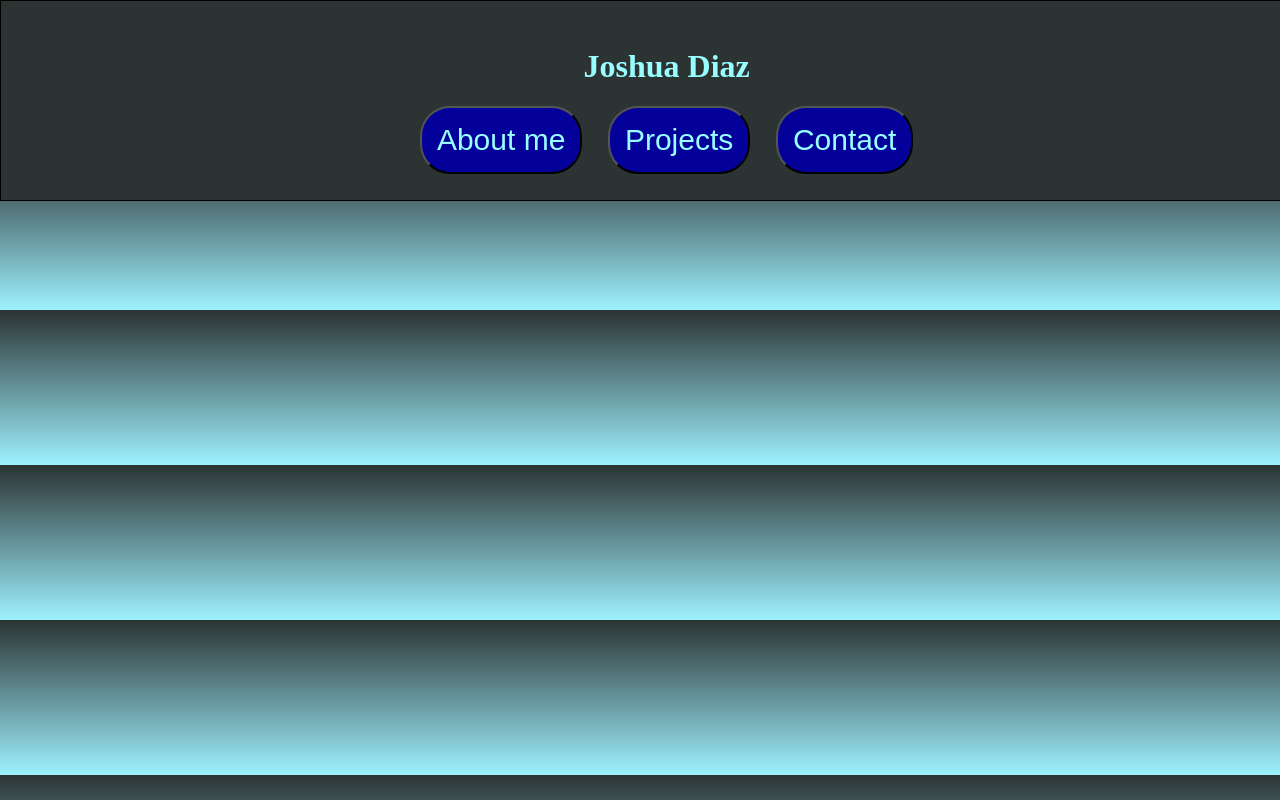
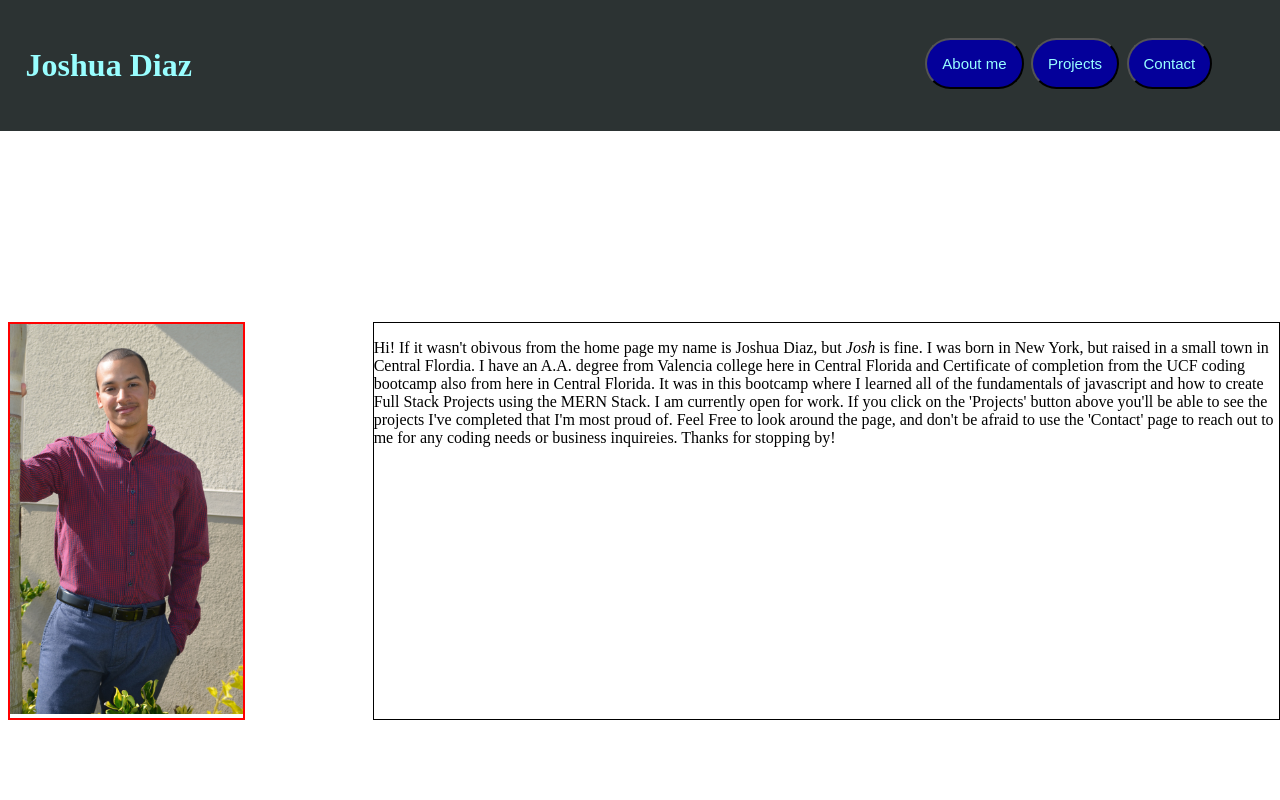
Before and after one commit to Jdiaz240/portfolio, a React (Create React App) app: page /about in a window 1280 px wide. Built offline with nearby package versions, Linux system fonts and the light colour scheme.

Commit message:
css changes and additions.

```diff
--- a/src/App.css
+++ b/src/App.css
@@ -1,5 +1,7 @@
+/* Header Css */
 #header {
-  border: 1px solid black;
+  display: flex;
+  flex-direction: row;
   background-color: #2C3333;
   color: #99FEFF;
   padding: 2%;
@@ -8,12 +10,16 @@
   margin: 0;
   top: 0;
   left: 0;
-  display: inline;
 }
 
-#title {
-  width: fit-content;
-  margin: 0;
+#plate {
+  width: 50%;
+}
+
+nav {
+  margin-left: 40%;
+  width: 50%;
+  padding: 1%;
 }
 
 .navButton {
@@ -21,9 +27,33 @@
   background: #04009A;
   color: #99FEFF;
   margin: 0 1%;
-  font-size: 30px;
+  font-size: 15px;
   padding: 15px;
-  transition: 1s ease-in-out;
+}
+/* End of header Css */
+
+/* css for container of about me bio, and img */
+.container {
+  display: flex;
+  flex-direction: row;
+  position: fixed;
+  bottom: 10%;
+}
+
+#bio {
+  border: 1px solid black;
+  margin: 0 0 0 10%;
+}
+
+#profilePic {
+  border: 2px solid red;
+  height: 100%;
+  width: 100%;
+}
+
+img {
+  max-width: 100%;
+  max-height: 100%;
 }
 
 #footer {
--- a/src/App.js
+++ b/src/App.js
@@ -1,4 +1,3 @@
-import './App.css';
 // import Header from './components/Header'
 // import Footer from './components/Footer'
 import AboutMe from './pages/AboutMe/AboutMe.js'
--- a/src/components/Header.js
+++ b/src/components/Header.js
@@ -3,13 +3,14 @@
 export default function Header() {
     return (
         <header id='header'>
-
-            <h1>Joshua Diaz</h1>
-
-                <button className='navButton' href='/about'>About me</button>
-                <button className='navButton' href='/projets'>Projects</button>
-                <button className='navButton' href='/contact'>Contact</button>
-
+            <div id='plate'>
+                <h1>Joshua Diaz</h1>
+            </div>
+            <nav>
+                <a href='/about'><button className='navButton'>About me</button></a>
+                <a href='/projects'><button className='navButton'>Projects</button></a>
+                <a href='/contact'><button className='navButton'>Contact</button></a>
+            </nav>
         </header>
     )
 }
--- a/src/pages/AboutMe/AboutMe.js
+++ b/src/pages/AboutMe/AboutMe.js
@@ -1,16 +1,18 @@
-import React from 'react'
 import Header from '../../components/Header'
-
+import '../../App.css'
+import Profile from '../../assets/profile.jpg'
 
 export default function AboutMe() {
   return (
     <>
       <Header />
-      <aside>
-        {/* <img src=''></img> */}
+      <h1>About Me</h1>
+      <div className='container'>
+        <aside id='profilePic'>
+          <img src={Profile}></img>
         </aside>
-      <section>
-        <h1>About Me</h1>
+        <section id='bio'>
+
           <p>Hi! If it wasn't obivous from the home page my name is Joshua Diaz, but <em>Josh</em> is fine.
             I was born in New York, but raised in a small town in Central Flordia. I have an A.A. degree from Valencia college
             here in Central Florida and Certificate of completion from the UCF coding bootcamp also from here in Central Florida.
@@ -19,6 +21,7 @@ export default function AboutMe() {
             I'm most proud of. Feel Free to look around the page, and don't be afraid to use the 'Contact' page to reach out to me for any coding needs
             or business inquireies. Thanks for stopping by!</p>
         </section>
+      </div>
     </>
   )
 }
--- a/src/pages/Contact/Contact.js
+++ b/src/pages/Contact/Contact.js
@@ -1,9 +1,12 @@
 import React from 'react'
+import '../../App.css'
 
 export default function Contact() {
   return (
     <div>
-
+      <p>Hey there! If you wanna get ahold of me please fill out the form below, possible employer? Great please feel free to email me
+        at 'jad996@live.com'.
+      </p>
     </div>
   )
 }
--- a/src/pages/Home/Home.js
+++ b/src/pages/Home/Home.js
@@ -1,5 +1,5 @@
 import React from 'react'
-import './home.css'
+// import './home.css'
 
 export default function Home() {
     return (
--- a/src/pages/Projects/Projects.js
+++ b/src/pages/Projects/Projects.js
@@ -1,4 +1,5 @@
 import React from 'react'
+import '../../App.css'
 
 export default function Projects() {
   return (
```
Also changed, not shown: src/assets/profile.jpg (added). Lines whose indentation alone changed are shown as unchanged.
